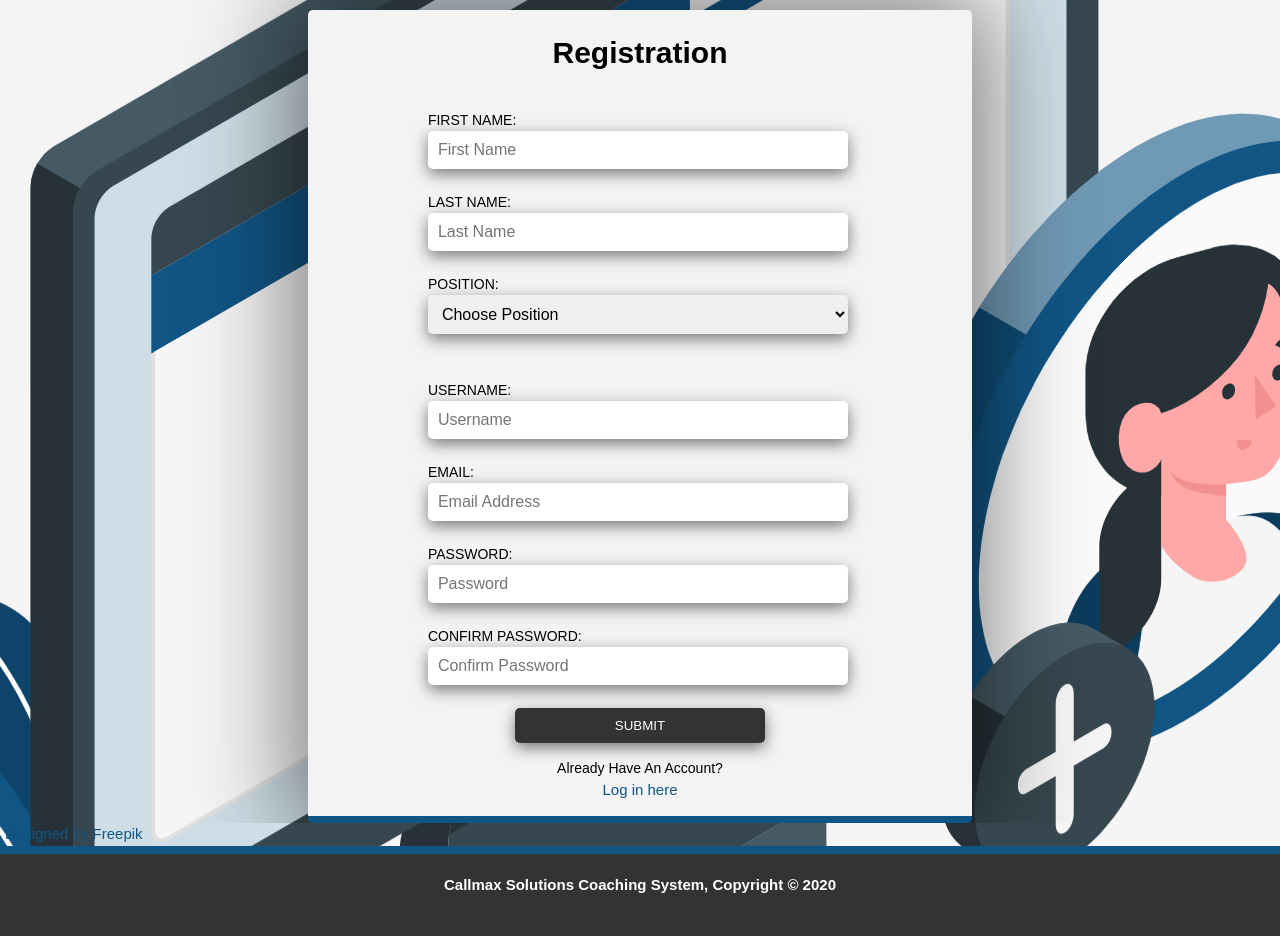
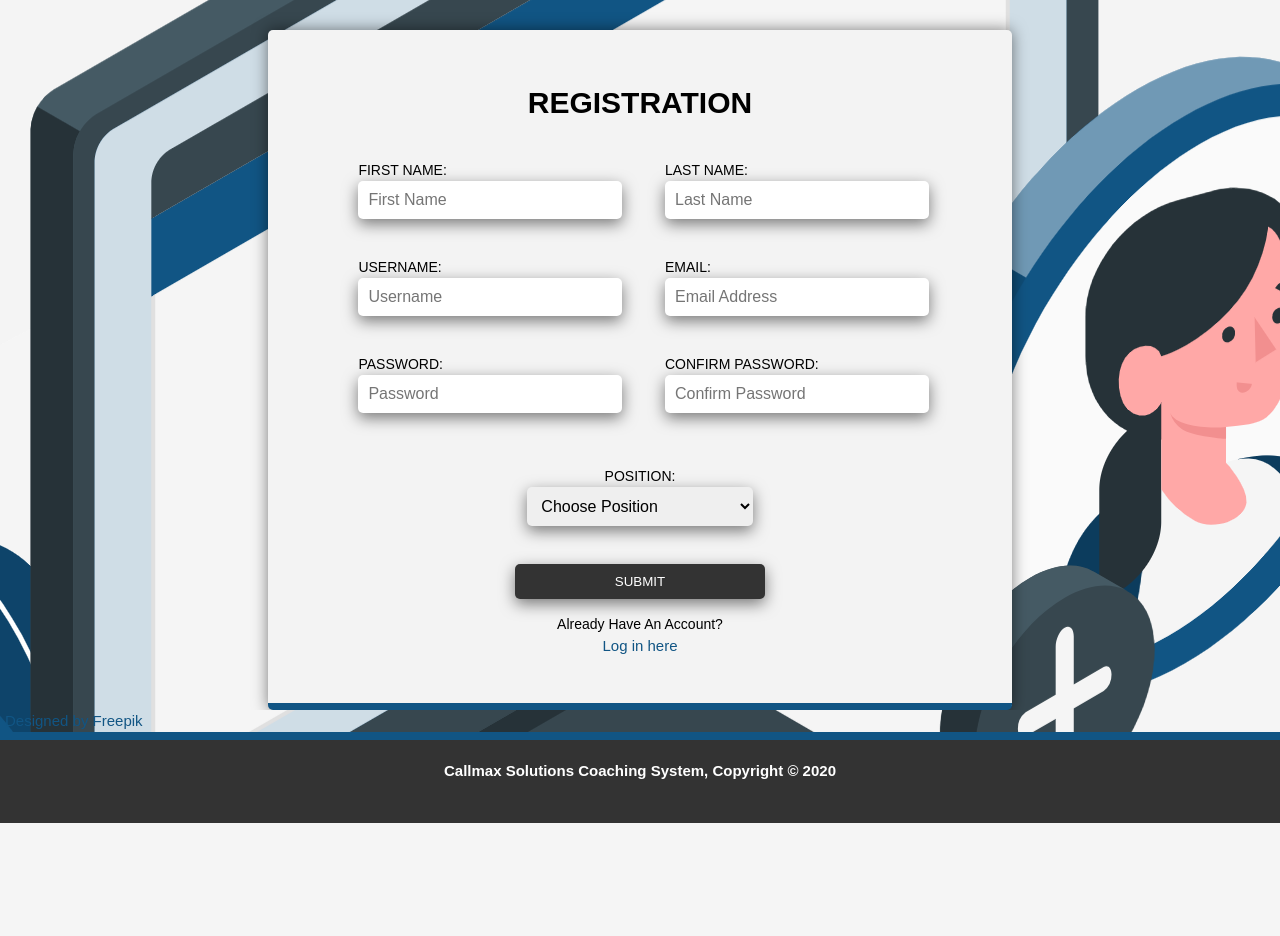
Before and after one commit to lncmchl3/Callmax_Coaching, a PHP site: page /callmaxcoaching/reg.php in a window 1280 px wide. Shown: the part 93-1029 px from the top of the page. After the commit the page ends 916 px from the top, so only its background shows below. Run offline with PHP 8.4, Linux system fonts and the light colour scheme.

Commit message:
Latest UI

```diff
--- a/css/html-style.css
+++ b/css/html-style.css
@@ -294,7 +329,7 @@ article p {
 /* New Registration form css */
 .regbox {
   /* height: 80.5vh; */
-  min-height: calc(99.2vh - 85.19px - 89.88px);
+  min-height: calc(96.8vh - 85.19px - 89.88px);
   width: 100%;
   display: flex;
   justify-content: center;
@@ -303,8 +338,10 @@ article p {
   /* background: url(../img/adduser.png) no-repeat center; */
 }
 
-.regbox h1 {
+.regform h1 {
   text-align: center;
+  text-transform: uppercase;
+  /* padding: 15px 20px; */
 }
 
 .regbox .regform-button {
@@ -316,8 +353,8 @@ article p {
   text-transform: capitalize;
 }
 
-.regbox input[type="text"], .regbox input[type="password"], .regbox input[type="email"], .regbox select {
-  width: 400px;
+.regform input[type="text"], .regform input[type="password"], .regform input[type="email"], .regform select {
+  width: 95%;
   padding: 10px 10px 10px 10px;
   border-radius: 5px;
   border: none;
@@ -327,9 +364,12 @@ article p {
 }
 
 .regbox select {
-  width: 420px;
+  width: 40%;
 }
 
+/* .regbox .optBtn input {
+  width: 40%;
+} */
 .regbox label {
   font-size: 14px;
   text-transform: uppercase;
@@ -337,18 +377,36 @@ article p {
 }
 
 .regform {
-  margin-top: 10px;
+  /* display: grid;
+  grid-template-columns: 1fr 1fr;
+  grid-gap: 20px; */
+  width: 55%;
+  margin: auto;
+  margin-top: 30px;
   border-radius: 5px;
-  padding-left: 120px;
-  padding-right: 120px;
+  padding: 30px 90px;
   background: #f3f3f3;
   border-bottom: var(--primary-color) solid 7px;
-  box-shadow: 0px 0px 100px 15px rgba(0, 0, 0, 0.5);
+  box-shadow: 0 0 15px rgba(0, 0, 0, 0.5);
+}
+
+.regform-content {
+  display: grid;
+  grid-template-row: repeat(3, 1fr);
 }
 
 /* select:invalid {
   color: gray;
 } */
+.posOption {
+  width: 100px;
+  margin: auto;
+  display: flex;
+  flex-direction: column;
+  justify-content: center;
+  align-items: center;
+}
+
 .posOption .optBtn button {
   margin-top: 15px;
   width: 35px;
@@ -356,11 +414,24 @@ article p {
 }
 
 .optBtn {
-  width: 100%;
   display: inline-block;
   justify-content: center;
   align-items: center;
   text-align: center;
+}
+
+.posOption .optBtn .accountInput {
+  display: flex;
+  flex-direction: column;
+  justify-content: center;
+  align-items: center;
+  margin: auto;
+  margin-bottom: 10px;
+}
+
+.regbox .optBtn input {
+  width: 38%;
+  margin-bottom: 10px;
 }
 
 .posOption #accountinputtitle {
@@ -368,8 +439,20 @@ article p {
   display: none;
 }
 
-.posOption input[type="text"] {
+/*
+.posOption#accountinput {
+  display: flex;
+  flex-direction: column;
+  justify-content: center;
+  align-items: center;
+} */
+/* .posOption input[type="text"] {
   display: block;
+} */
+.grid-box1, .grid-box2, .grid-box3 {
+  display: grid;
+  grid-template-columns: 1fr 1fr;
+  grid-column-gap: 50px;
 }
 
 .regform div {
--- a/reg.php
+++ b/reg.php
@@ -118,7 +118,6 @@
         <div class="container">
           <div class="regbox">
 
-
           <form class="regform" method="post" action="registration.php" autocomplete="off" onsubmit="return confirmPass()">
 
             <input type="hidden" id="accountCounts" name="accountCounts" value="0">
@@ -127,6 +126,8 @@
                 <h1>Registration</h1>
               </div>
 
+              <div class="regform-content">
+                <div class="grid-box1">
                   <div class="firstName">
                     <label>First Name:</label>
                     <input type="text" name="firstname" value="" placeholder="First Name" required>
@@ -137,9 +138,48 @@
                     <input type="text" name="lastname" value="" placeholder="Last Name" required>
                   </div>
 
+
+
+                </div>
+                <!-- end of grid-box1 -->
+
+                <div class="grid-box2">
+                  <div class="userName">
+                    <label>Username:</label>
+                    <input type="text" name="username" value="" placeholder="Username" required>
+                    <span id="availability"></span>
+                  </div>
+
+                  <div class="emailAdd">
+                    <label class="email-input">Email:</label>
+                    <input type="email" name="email" value="" placeholder="Email Address" required>
+                  </div>
+                </div>
+
+
+                <div class="grid-box3">
+
+                  <div class="passWord">
+                    <label>Password:</label>
+                    <input onclick="changeback()" type="password" name="password" id="password" value="" placeholder="Password" required>
+                  </div>
+
+                  <div class="cPassword">
+                    <label>Confirm Password:</label>
+                    <input onclick="changeback()" type="password" name="password2" id="password2" value="" placeholder="Confirm Password"required/>
+                  </div>
+
+
+                </div>
+
+              </div>
+              <!-- end of regform-content -->
+
+
+
               <div class="posOption">
                 <label>Position:</label>
-                  <select required name="position" onchange='CheckPos(this.value);'>
+                  <select  required name="position" onchange='CheckPos(this.value);'>
                     <option value="" disabled selected hidden>Choose Position</option>
                     <option value="QAV">Quality Analyst - Voice</option>
                     <option value="QAN">Quality Analyst - Non-Voice</option>
@@ -173,8 +213,9 @@
                     x.setAttribute("type", "text");
                     x.setAttribute("id", "accountinput" + value);
                     x.setAttribute("name", "accountinput" + value);
-                    x.setAttribute("class", "accountinput");
-                    x.setAttribute("placeholder", "Add Account");
+                    x.setAttribute("class", "accountInput");
+                    var count = value+1;
+                    x.setAttribute("placeholder", "Add Account " + count);
                     // y.setAttribute("type", "button");
                     // y.setAttribute("id", "removebutton");
                     // y.setAttribute("name", "removebutton");
@@ -215,32 +256,14 @@
               </div>
               <!-- end of posOption -->
 
-              <div class="userName">
-                <label>Username:</label>
-                <input type="text" name="username" value="" placeholder="Username" required>
-                <span id="availability"></span>
-              </div>
 
-              <div class="emailAdd">
-                <label class="email-input">Email:</label>
-                <input type="email" name="email" value="" placeholder="Email Address" required>
-              </div>
-
-              <div class="passWord">
-                <label>Password:</label>
-                <input onclick="changeback()" type="password" name="password" id="password" value="" placeholder="Password" required>
-              </div>
-
-              <div class="cPassword">
-                <label>Confirm Password:</label>
-                <input onclick="changeback()" type="password" name="password2" id="password2" value="" placeholder="Confirm Password"required/>
-              </div>
 
               <div class="regform-button">
-                <button class="button" type="submit" name="Login"/>Submit</button>
+                <button  class="button" type="submit" name="Login"/>Submit</button>
                 <label>Already have an account?</label>
                 <a href="index.php">Log in here</a>
               </div>
+
 
 
 
```
Also changed, not shown: other parts of css/html-style.css (+43 -8 lines), index.php (+8 -7 lines). Lines whose indentation alone changed are shown as unchanged.
